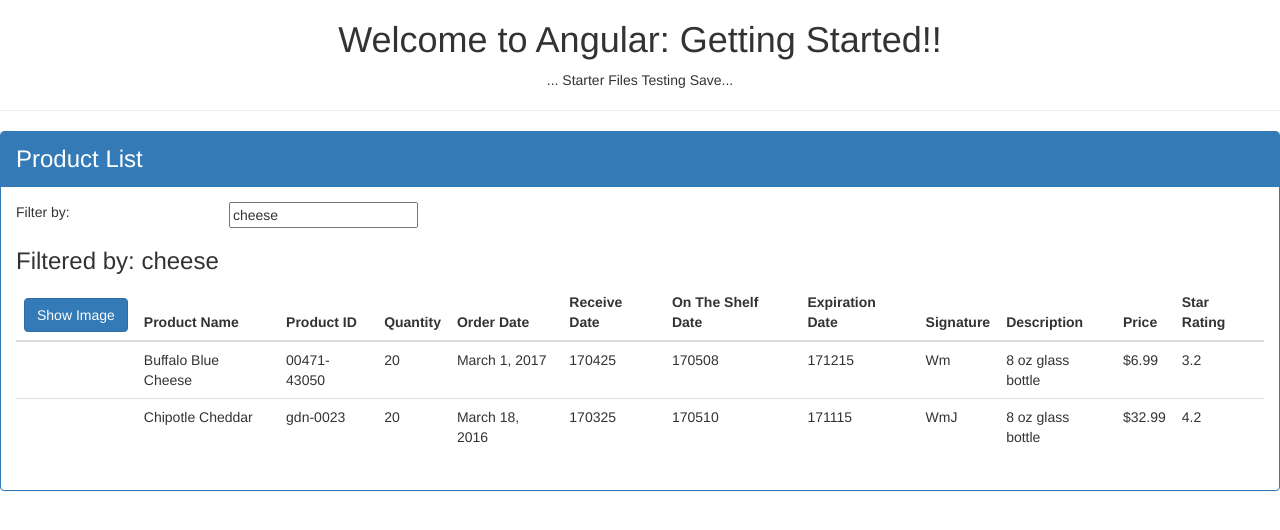
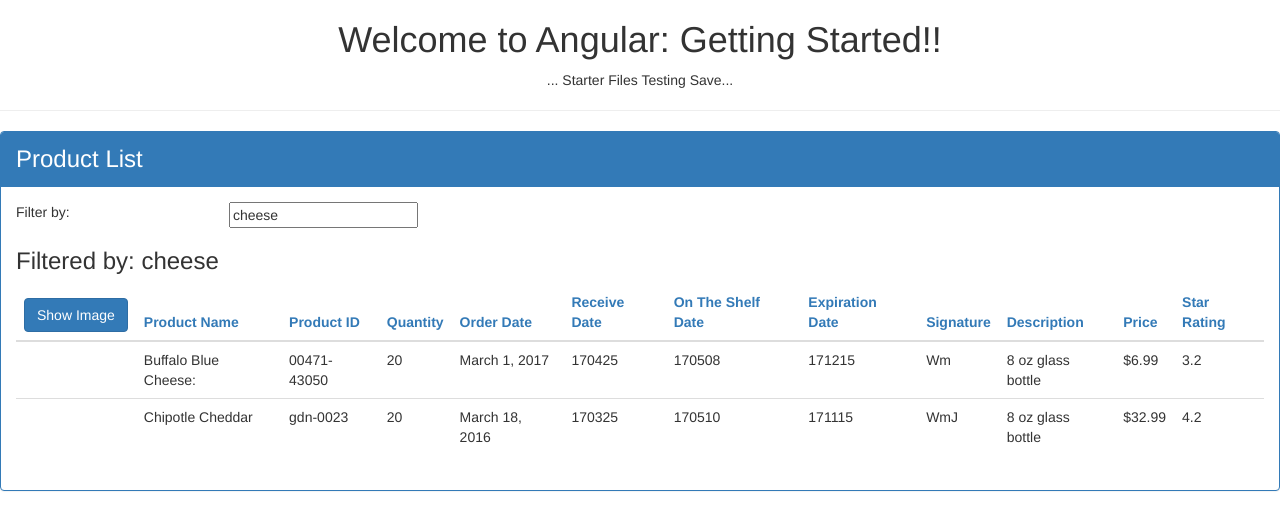
Before and after one commit to Kazeki1/gs_ng2, an Angular app: page /products in a window 1280 px wide. Shown: the top 530 px of the page. Built offline with nearby package versions, Linux system fonts and the light colour scheme.

Commit message:
added product-list.component.css

```diff
--- /dev/null
+++ b/src/app/products/product-list.component.css
@@ -0,0 +1,3 @@
+thead {
+  color: #337AB7
+}
--- a/src/app/products/product-list.component.ts
+++ b/src/app/products/product-list.component.ts
@@ -1,8 +1,10 @@
 import { Component } from '@angular/core';
+import {IProduct} from './product';
 
 @Component({
   selector: 'pm-products',
-  templateUrl: './product-list.component.html'
+  templateUrl: './product-list.component.html',
+  styleUrls: ['./product-list.component.css']
 })
 export class ProductListComponent {
   title: string = 'Product List';
@@ -10,10 +12,10 @@
   imageMargin: number = 2;
   showImage: boolean = false;
   listFilter: string = 'cheese';
-  products: any[]= [
+  products: IProduct[]= [
     {
       'productId': 1,
-      'productName': 'Buffalo Blue Cheese',
+      'productName': 'Buffalo Blue Cheese: ',
       'productQuantity': '20',
       'productCode': '00471-43050',
       'releaseDate': 'March 1, 2017',
--- /dev/null
+++ b/src/app/products/product.ts
@@ -0,0 +1,36 @@
+export interface IProduct {
+  productId: number;
+  productName: string;
+  productQuantity: string;
+  productCode: string;
+  releaseDate: string;
+  receiveDate: string;
+  onShelfDate: string;
+  expDate: string;
+  doSign: string;
+  description: string;
+  price: number;
+  starRating: number;
+  imageUrl: string;
+}
+
+// export class Product implements IProduct {
+//
+//     constructor(public productID: number,
+//                 public productName: string,
+//                 public productQuantity: string,
+//                 public productCode: string,
+//                 public releaseDate: string,
+//                 public receiveDate: string,
+//                 public onShelfDate: string,
+//                 public expDate: string,
+//                 public doSign: string,
+//                 public description: string,
+//                 public price: number,
+//                 public starRating: number,
+//                 public imageUrl: string,
+// )
+//   calculateDiscount(percent: number): number {
+//       return this.price - (this.price * percent/100);
+//   }
+// }
```
